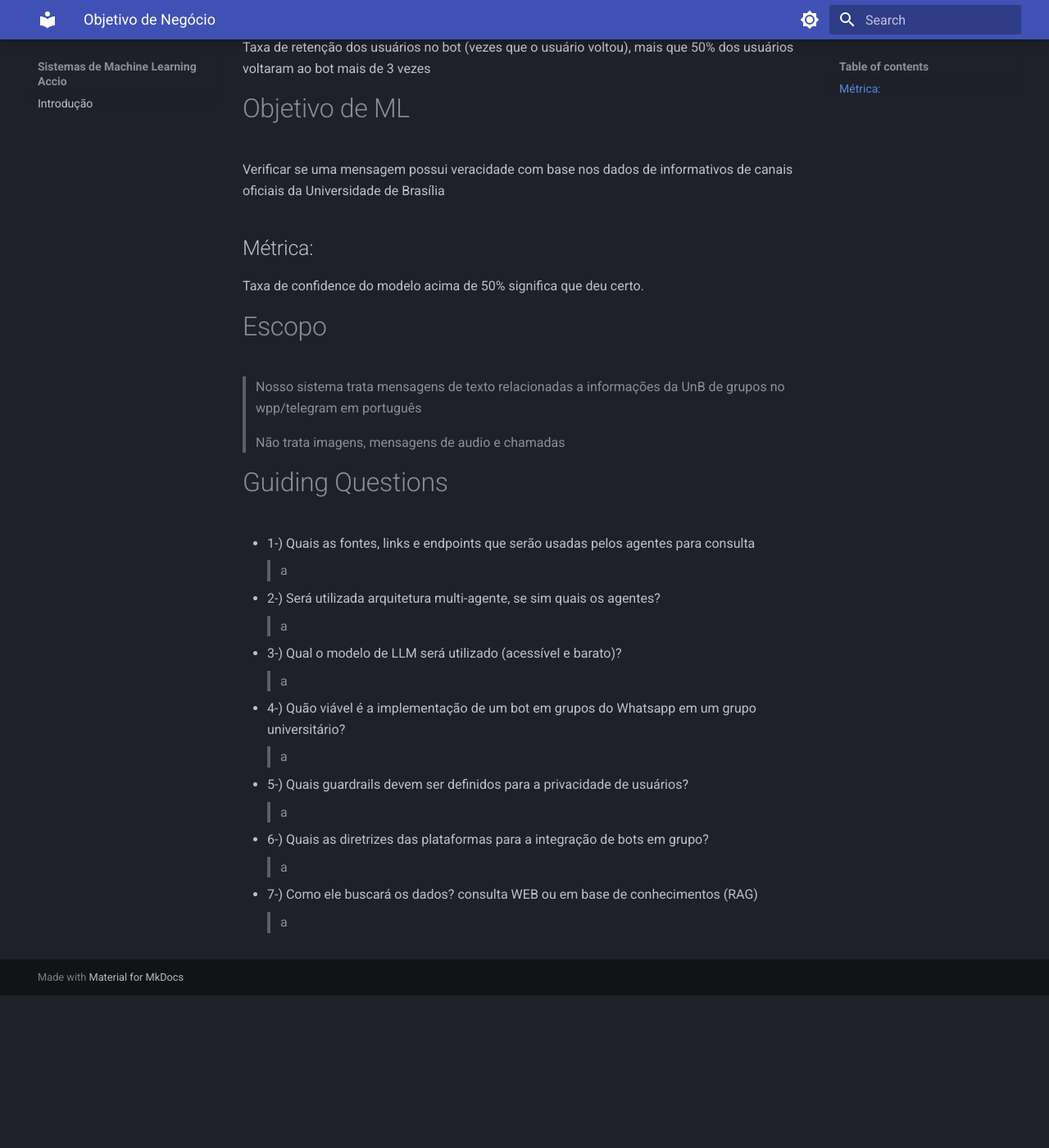
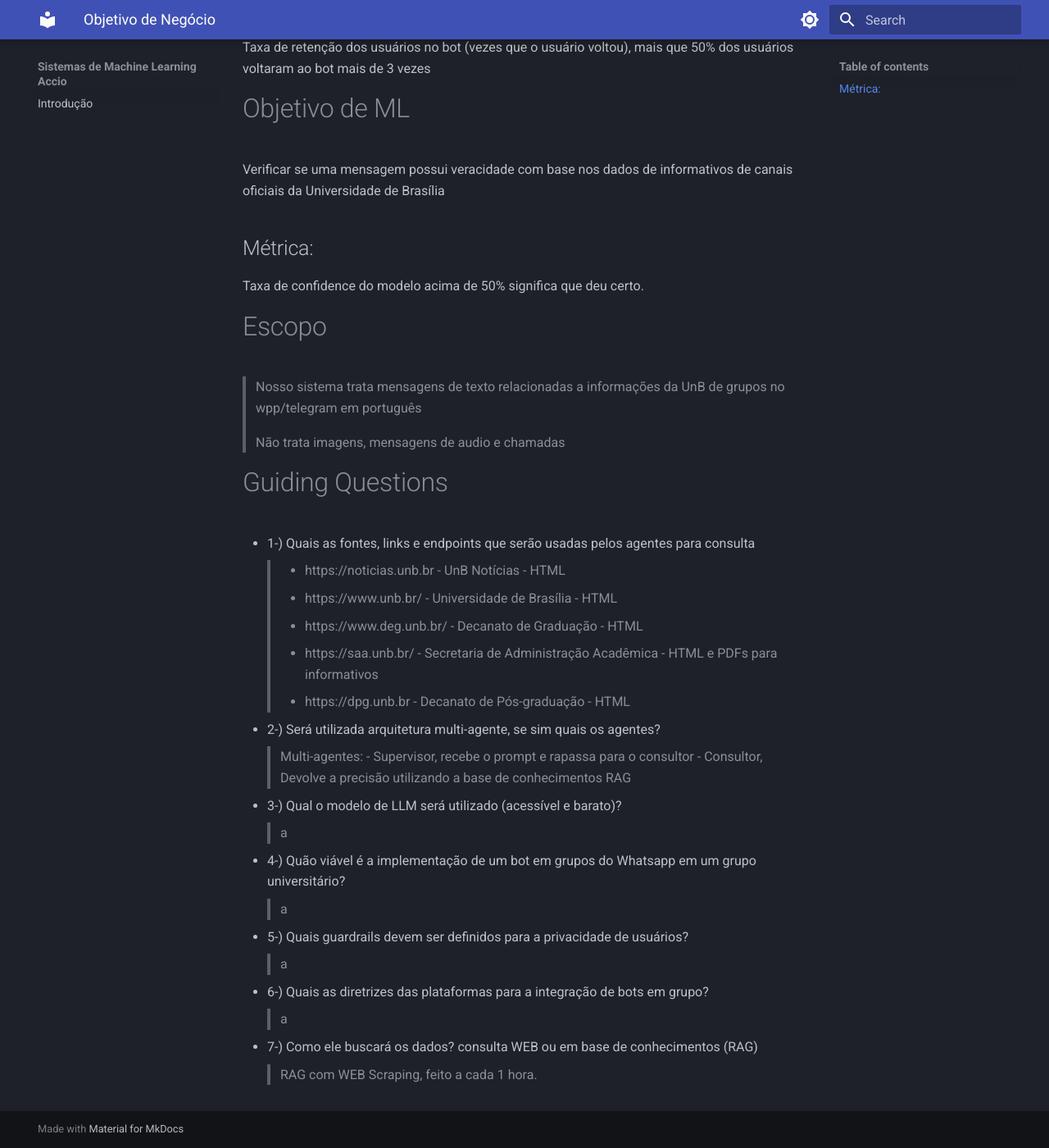
Before and after one commit to unb-Sistemas-de-Machine-learning/challenge_1_accio, an MkDocs documentation site: the page built from docs/index.md, in a window 1280 px wide and 1400 px high, scrolled down 251 px. Shown: the whole window at 82% size. Built offline with MkDocs 1.6.1 and Material for MkDocs 9.7.7, drawn with Linux system fonts in a browser that asks for light colours; before the commit the page ends 1465 px from its top, so only the background shows below that.

Commit message:
(docs): Resposta das Guinding Questions 1, 2e 7

```diff
--- a/docs/index.md
+++ b/docs/index.md
@@ -23,9 +23,16 @@ Taxa de confidence do modelo acima de 50% significa que deu certo.
 # Guiding Questions
 
 * 1-) Quais as fontes, links e endpoints que serão usadas pelos agentes para consulta
-> a
+> - https://noticias.unb.br - UnB Notícias - HTML
+> - https://www.unb.br/ - Universidade de Brasília - HTML
+> - https://www.deg.unb.br/ - Decanato de Graduação - HTML
+> - https://saa.unb.br/ - Secretaria de Administração Acadêmica - HTML e PDFs para informativos
+> - https://dpg.unb.br - Decanato de Pós-graduação - HTML
 * 2-) Será utilizada arquitetura multi-agente, se sim quais os agentes?
-> a
+> Multi-agentes:
+> - Supervisor, recebe o prompt e rapassa para o consultor
+> - Consultor, Devolve a precisão utilizando a base de conhecimentos RAG
+
 * 3-) Qual o modelo de LLM será utilizado (acessível e barato)?
 > a
 * 4-) Quão viável é a implementação de um bot em grupos do Whatsapp em um grupo universitário?
@@ -35,4 +42,4 @@ Taxa de confidence do modelo acima de 50% significa que deu certo.
 * 6-) Quais as diretrizes das plataformas para a integração de bots em grupo?
 > a
 * 7-) Como ele buscará os dados? consulta WEB ou em base de conhecimentos (RAG)
-> a
+> RAG com WEB Scraping, feito a cada 1 hora.
```
